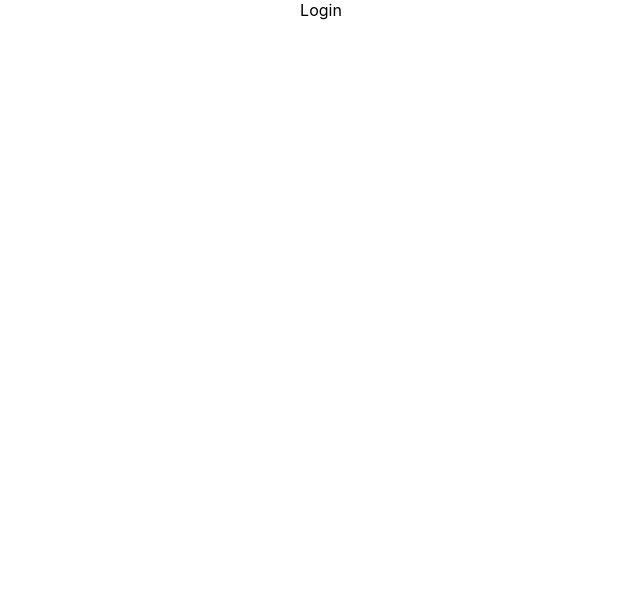
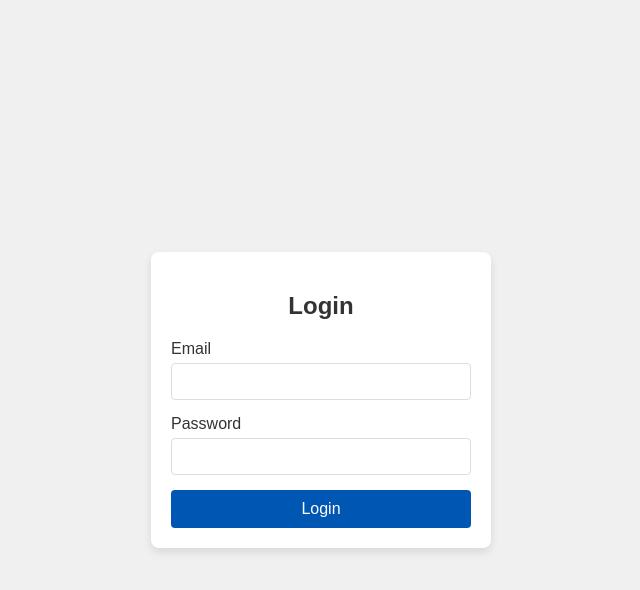
Before and after one commit to RajinNath04/banking-system, a React (Create React App) app: page / in a window 1280 px wide. Shown: the top 590 px of the page, without its empty margins (319-959 px from the left). Built offline with nearby package versions, Linux system fonts and the light colour scheme.

Commit message:
addd the login component

```diff
--- a/src/App.js
+++ b/src/App.js
@@ -1,7 +1,7 @@
 import "./App.css";
 import Login from "./pages/Login";
 
-function App() {
+const App = () => {
   return (
     <div className="App">
       <Login />
--- /dev/null
+++ b/src/assets/Login.css
@@ -0,0 +1,52 @@
+.login-container {
+    background-color: #fff;
+    padding: 20px;
+    border-radius: 8px;
+    box-shadow: 0 4px 8px rgba(0, 0, 0, 0.1);
+    width: 300px;
+    text-align: center;
+}
+
+.login-container h2 {
+    margin-bottom: 20px;
+    color: #333;
+}
+
+.input-container {
+    margin-bottom: 15px;
+    text-align: left;
+}
+
+.input-container label {
+    display: block;
+    margin-bottom: 5px;
+    color: #333;
+}
+
+.input-container input {
+    width: 100%;
+    padding: 10px;
+    border: 1px solid #ddd;
+    border-radius: 4px;
+    box-sizing: border-box;
+}
+
+.input-container input:focus {
+    border-color: #0056b3;
+    outline: none;
+}
+
+button {
+    width: 100%;
+    padding: 10px;
+    background-color: #0056b3;
+    border: none;
+    border-radius: 4px;
+    color: #fff;
+    font-size: 16px;
+    cursor: pointer;
+}
+
+button:hover {
+    background-color: #004494;
+}
--- a/src/index.css
+++ b/src/index.css
@@ -1,10 +1,12 @@
 body {
-  margin: 0;
-  font-family: -apple-system, BlinkMacSystemFont, 'Segoe UI', 'Roboto', 'Oxygen',
-    'Ubuntu', 'Cantarell', 'Fira Sans', 'Droid Sans', 'Helvetica Neue',
-    sans-serif;
-  -webkit-font-smoothing: antialiased;
-  -moz-osx-font-smoothing: grayscale;
+  font-family: Arial, sans-serif;
+    background-color: #f0f0f0;
+    margin: 0;
+    padding: 0;
+    display: flex;
+    justify-content: center;
+    align-items: center;
+    height: 100vh;
 }
 
 code {
--- a/src/pages/Login.jsx
+++ b/src/pages/Login.jsx
@@ -1,7 +1,43 @@
-import React from "react";
+import React, { useState } from "react";
+import "../assets/Login.css";
+const Login = () => {
+  const [email, setEmail] = useState("");
+  const [password, setPassword] = useState("");
 
-const Login = () => {
-  return <div>Login</div>;
+  const handleSubmit = (e) => {
+    e.preventDefault();
+    console.log("Email:", email);
+    console.log("Password:", password);
+  };
+
+  return (
+    <div className="login-container">
+      <h2>Login</h2>
+      <form onSubmit={handleSubmit}>
+        <div className="input-container">
+          <label htmlFor="email">Email</label>
+          <input
+            type="email"
+            id="email"
+            value={email}
+            onChange={(e) => setEmail(e.target.value)}
+            required
+          />
+        </div>
+        <div className="input-container">
+          <label htmlFor="password">Password</label>
+          <input
+            type="password"
+            id="password"
+            value={password}
+            onChange={(e) => setPassword(e.target.value)}
+            required
+          />
+        </div>
+        <button type="submit">Login</button>
+      </form>
+    </div>
+  );
 };
 
 export default Login;
```
